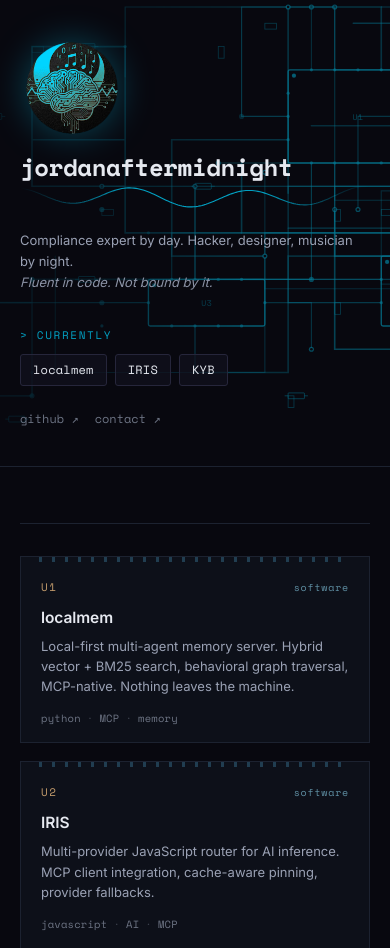
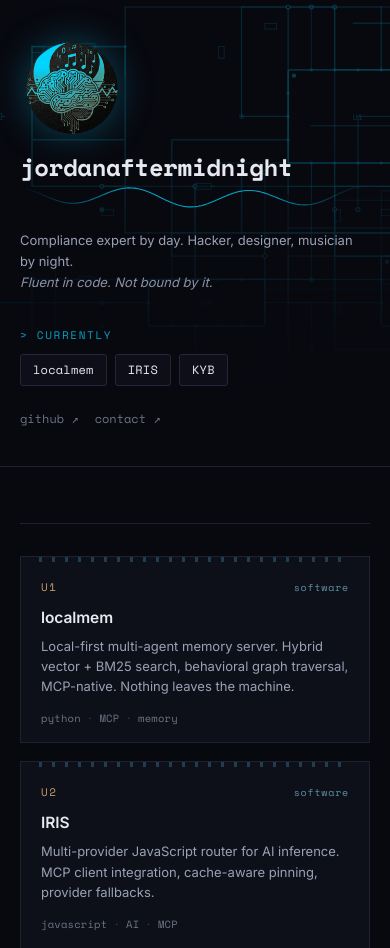
Before and after one commit to jordanaftermidnight/jordanaftermidnight.com, an Astro site: page / in a window 390 px wide. Shown: the top 948 px of the page. Built offline with nearby package versions, Linux system fonts and the light colour scheme; Astro itself is replaced by a stand-in of ours.

Commit message:
CircuitBackground: quieter mobile mask so it doesn't crowd the text
On desktop the two-column layout puts the text on the left, in the
already-faded portion of the L→R mask, and the circuit strong on the
right. On mobile the text stacks directly under the emblem — the same
mask leaves the traces at full strength right where you're trying to
read the identity line + Currently pills.

Fix: mobile-scoped media query with a vertical mask (strong at the top
around the emblem, fully transparent by the time the text starts) plus
a small opacity drop from 0.55 to 0.35.

```diff
--- a/src/components/CircuitBackground.astro
+++ b/src/components/CircuitBackground.astro
@@ -18,8 +18,9 @@
     z-index: 0;
     color: var(--cyan);
     opacity: 0.55;
-    /* Fade left→right so the left column (emblem + wordmark + copy) reads
-       cleanly while the right side dissolves into the traces. */
+    /* Desktop: two-column layout separates text (left) from the busiest
+       area of the board — mask fades left→right, text sits in the calm
+       zone, circuit strong on the right. */
     mask-image: linear-gradient(90deg,
       rgba(0,0,0,0.35) 0%,
       rgba(0,0,0,0.65) 35%,
@@ -30,6 +31,26 @@
       rgba(0,0,0,0.65) 35%,
       black 65%,
       black 100%);
+  }
+  @media (max-width: 900px) {
+    .circuit-bg {
+      /* Mobile: text stacks under the emblem, so a left→right fade
+         doesn't help — we need a vertical fade instead. Strong at the
+         top around the emblem/wordmark, calm before the identity text
+         starts. Also drop opacity a touch since the board covers more
+         of the reading area proportionally. */
+      opacity: 0.35;
+      mask-image: linear-gradient(180deg,
+        black 0%,
+        black 28%,
+        rgba(0,0,0,0.4) 55%,
+        transparent 85%);
+      -webkit-mask-image: linear-gradient(180deg,
+        black 0%,
+        black 28%,
+        rgba(0,0,0,0.4) 55%,
+        transparent 85%);
+    }
   }
 </style>
 
```
